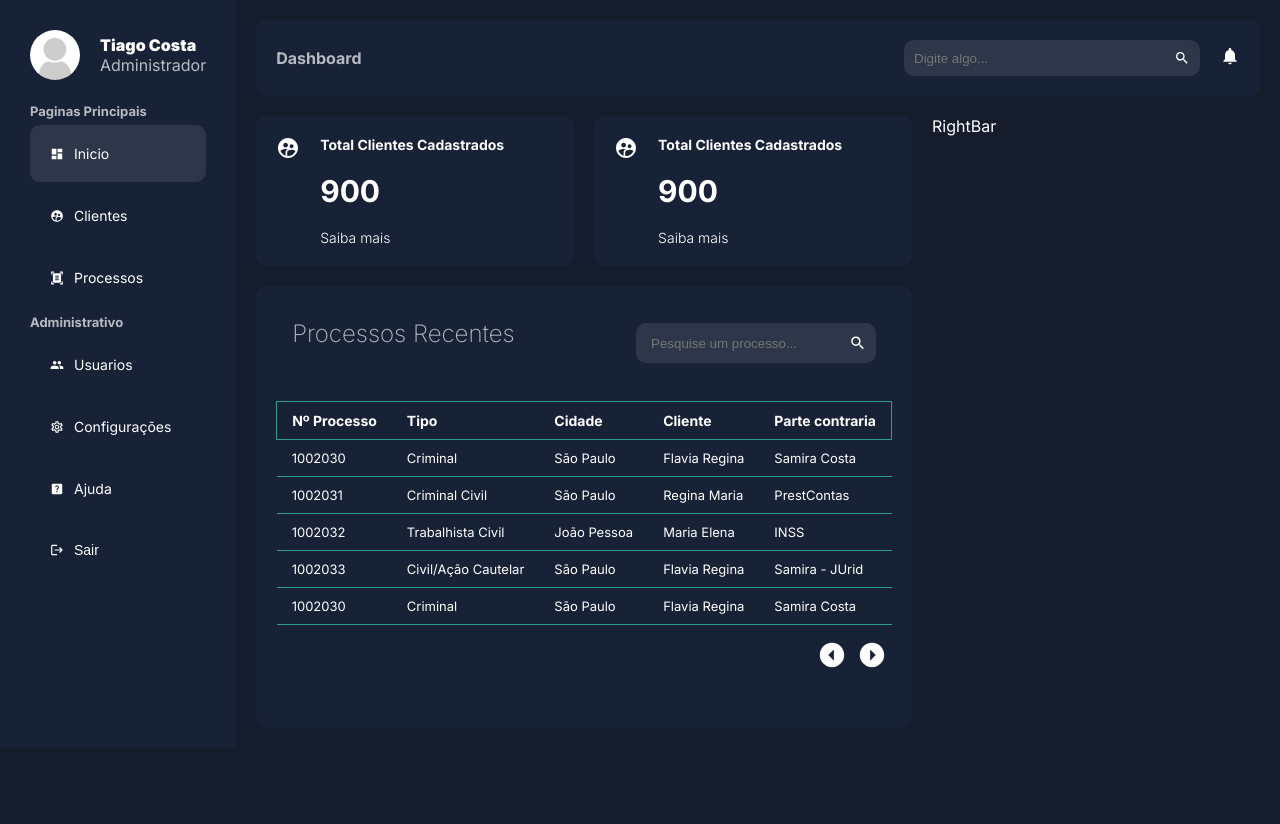
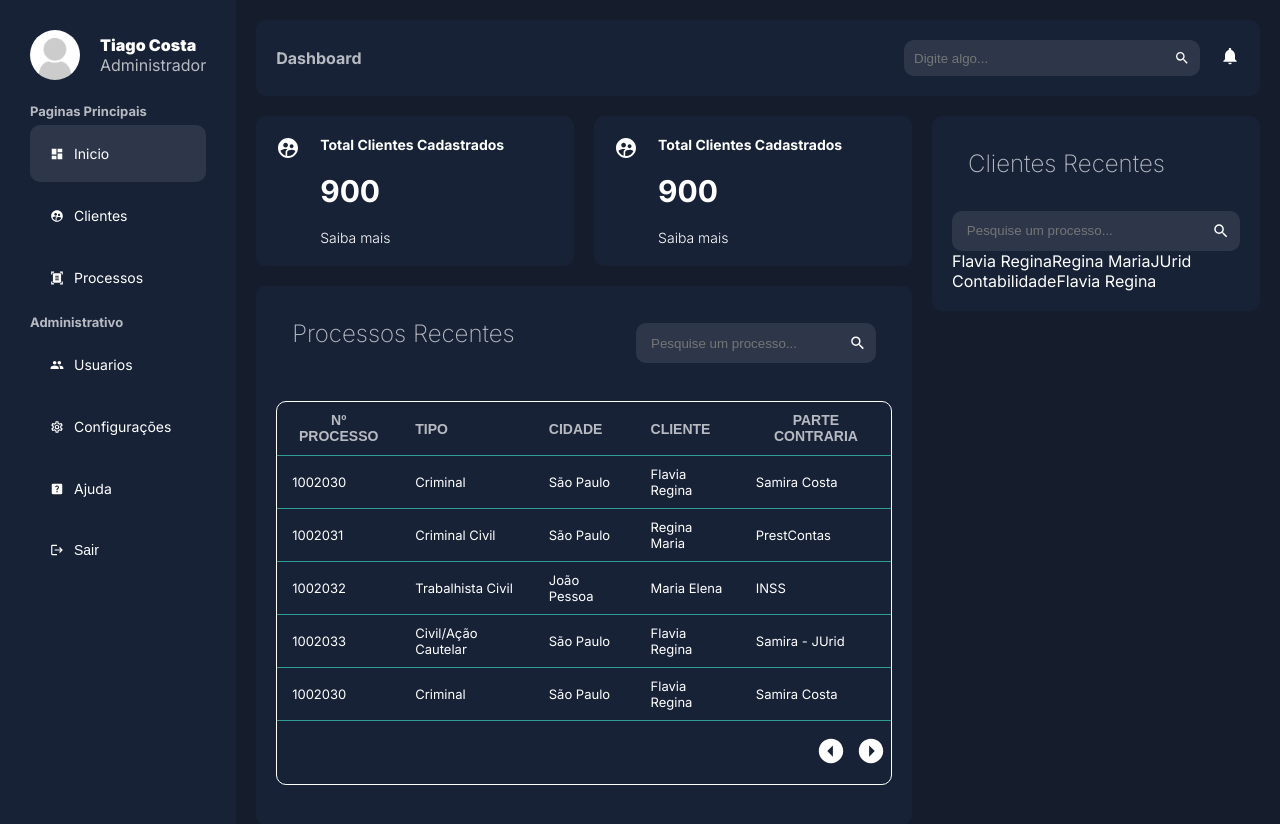
Before and after one commit to kostiago/admin-dashboard, a Next.js app: page /dashboard in a window 1280 px wide. Shown: the top 824 px of the page. Before the commit the page ends 800 px from the top, so only its background shows below. Built offline with nearby package versions, Linux system fonts and the light colour scheme.

Commit message:
sixth commit

```diff
--- a/app/dashboard/page.jsx
+++ b/app/dashboard/page.jsx
@@ -1,7 +1,8 @@
 import Card from "../ui/dashboard/card/card";
 import ProcessTable from "../ui/dashboard/processtable/processTable";
 import styles from "../ui/dashboard/dashboard.module.css";
-import { processTable } from "../data";
+import { processTable, userTable } from "../data";
+import RightBar from "../ui/dashboard/rightbar/rightbar";
 
 const Dashboard = () => {
   const COLUMNS = [
@@ -30,6 +31,18 @@ const Dashboard = () => {
       field: "oppositePartyProcess",
     },
   ];
+  const COLUMNSUSER = [
+    {
+      title: "Nome",
+      field: "name",
+    },
+
+    {
+      title: "Contato",
+      field: "contact",
+    },
+  ];
+
   return (
     <section className={styles.wrapper}>
       <div className={styles.main}>
@@ -42,7 +55,9 @@ const Dashboard = () => {
           <ProcessTable data={processTable} columns={COLUMNS} />
         </div>
       </div>
-      <div className={styles.side}> RightBar</div>
+      <div className={styles.side}>
+        <RightBar />
+      </div>
     </section>
   );
 };
--- a/app/data.jsx
+++ b/app/data.jsx
@@ -126,3 +126,31 @@ export const processTable = [
     oppositePartyProcess: "Samira Costa",
   },
 ];
+
+export const userTable = [
+  {
+    id: 1,
+    name: "Flavia Regina",
+    contact: "regina@email.com",
+    processCity: "São Paulo",
+    processClient: "1002030",
+  },
+  {
+    name: "Regina Maria",
+    contact: "regina@email.com",
+    processCity: "São Paulo",
+    processClient: "1002030",
+  },
+  {
+    name: "JUrid Contabilidade",
+    contact: "regina@email.com",
+    processCity: "São Paulo",
+    processClient: "1002030",
+  },
+  {
+    name: "Flavia Regina",
+    contact: "regina@email.com",
+    processCity: "São Paulo",
+    processClient: "1002030",
+  },
+];
--- a/app/ui/dashboard/processtable/processTable.jsx
+++ b/app/ui/dashboard/processtable/processTable.jsx
@@ -1,7 +1,8 @@
 "use client";
-import { MdSearch, MdArrowUpward } from "react-icons/md";
+import { MdSearch } from "react-icons/md";
 import styles from "./processTable.module.css";
 import { useState } from "react";
+import { CiMenuKebab } from "react-icons/ci";
 
 import {
   IoMdArrowDropleftCircle,
@@ -12,10 +13,37 @@ const ProcessTable = ({ data, columns }) => {
   const [rowsPerPage, setRowsPerPage] = useState(5);
   const [curretPage, setCurrentPage] = useState(1);
 
+  const [sortColumn, setSortColumn] = useState("");
+  const [sortOrder, setSortOrder] = useState("asc");
+
+  const [searchTerm, setSearchTerm] = useState("");
+
   let results = data;
 
+  // SEARCH BAR
+  if (searchTerm !== "") {
+    results = results.filter((dataRow) => {
+      return Object.values(dataRow).some((value) =>
+        value
+          .toString()
+          .toLowerCase()
+          .includes(searchTerm.toString().toLowerCase())
+      );
+    });
+  }
+  //SORTING
+  if (sortColumn !== "") {
+    results = results.sort((firstRow, otherRow) => {
+      return firstRow[sortColumn]
+        .toString()
+        .localeCompare(otherRow[sortColumn].toString());
+    });
+
+    if (sortOrder === "desc") {
+      results = results.reverse();
+    }
+  }
   //PAGINATION
-
   const startPoint = (curretPage - 1) * rowsPerPage;
   const endPoint = curretPage * rowsPerPage;
   const totalPages = Math.ceil(results.length / rowsPerPage);
@@ -28,9 +56,10 @@ const ProcessTable = ({ data, columns }) => {
         <h2 className={styles.title}>Processos Recentes</h2>
         <div className={styles.search}>
           <input
-            type="search"
+            type="text"
             placeholder="Pesquise um processo..."
             className={styles.input}
+            onKeyUp={(e) => setSearchTerm(e.target.value)}
           />
           <MdSearch size={20} />
         </div>
@@ -41,7 +70,24 @@ const ProcessTable = ({ data, columns }) => {
           <thead>
             <tr>
               {columns.map((column) => (
-                <th key={`columns${column.field}`}>{column.title}</th>
+                <th key={`columns${column.field}`}>
+                  <button
+                    onClick={() => {
+                      if (sortColumn === column.field) {
+                        if (sortOrder === "asc") {
+                          setSortOrder("desc");
+                        } else {
+                          setSortOrder("asc");
+                        }
+                      } else {
+                        setSortColumn(column.field);
+                        setSortOrder("asc");
+                      }
+                    }}
+                  >
+                    {column.title}
+                  </button>
+                </th>
               ))}
             </tr>
           </thead>
--- a/app/ui/dashboard/processtable/processTable.module.css
+++ b/app/ui/dashboard/processtable/processTable.module.css
@@ -40,17 +40,14 @@
 .CPDataTable {
   max-width: 950px;
   margin: 20px 0;
+  border: 1px solid white;
+  border-radius: 10px;
 }
 .CPDataTable table {
   border-collapse: collapse;
   width: 100%;
 }
 
-.CPDataTable table thead {
-  border: 1px solid #2f9c95;
-
-  font-size: 14px;
-}
 .CPDataTable table td,
 .CPDataTable table th {
   text-align: left;
@@ -60,6 +57,15 @@
   padding: 10px 15px;
 }
 
+.CPDataTable table th button {
+  background: none;
+  border: none;
+  font-weight: bold;
+  cursor: pointer;
+  text-transform: uppercase;
+  font-size: 14px;
+  color: var(--textSoft);
+}
 .CPDataTable table tbody {
   font-size: 13px;
 }
@@ -67,7 +73,7 @@
   padding: 10px 0px;
   display: flex;
   align-items: center;
-  justify-content: end;
+  justify-content: flex-end;
 }
 
 .CPDataTable footer .pagination {
--- /dev/null
+++ b/app/ui/dashboard/rightbar/rightbar.jsx
@@ -0,0 +1,34 @@
+"use client";
+
+import styles from "./rightbar.module.css";
+import { MdSearch } from "react-icons/md";
+import { userTable } from "../../../data";
+import { useState } from "react";
+
+const RightBar = () => {
+  const [useData, setUserData] = useState(userTable);
+
+  return (
+    <section className={styles.table}>
+      <div className={styles.header}>
+        <h2 className={styles.title}>Clientes Recentes</h2>
+      </div>
+      <div className={styles.search}>
+        <input
+          type="text"
+          placeholder="Pesquise um processo..."
+          className={styles.input}
+        />
+        <MdSearch size={20} />
+      </div>
+
+      <div>
+        {useData.map((currentElem) => {
+          return currentElem.name;
+        })}
+      </div>
+    </section>
+  );
+};
+
+export default RightBar;
--- /dev/null
+++ b/app/ui/dashboard/rightbar/rightbar.module.css
@@ -0,0 +1,38 @@
+.table {
+  background-color: var(--bgSoft);
+  padding: 20px;
+  border-radius: 10px;
+}
+
+.header {
+  width: 100%;
+  height: 10%;
+  padding: 0.8rem 1rem;
+
+  display: flex;
+  justify-content: space-between;
+  align-items: center;
+}
+
+.title {
+  margin-bottom: 20px;
+  font-weight: 200;
+  color: var(--textSoft);
+}
+.search {
+  display: flex;
+  align-items: center;
+  gap: 10px;
+  background-color: #2e374a;
+  padding: 10px;
+  border-radius: 10px;
+}
+
+.input {
+  width: 100%;
+  padding: 0 0.5rem 0 0.3rem;
+  background-color: transparent;
+  border: none;
+  outline: none;
+  color: var(--text);
+}
--- a/package.json
+++ b/package.json
@@ -9,7 +9,7 @@
     "lint": "next lint"
   },
   "dependencies": {
-    "next": "^14.1.0",
+    "next": "^14.1.3",
     "react": "^18",
     "react-dom": "^18",
     "react-icons": "^4.11.0",
```
Also changed, not shown: 1 other file (tests, documents, lock files or other folders).
